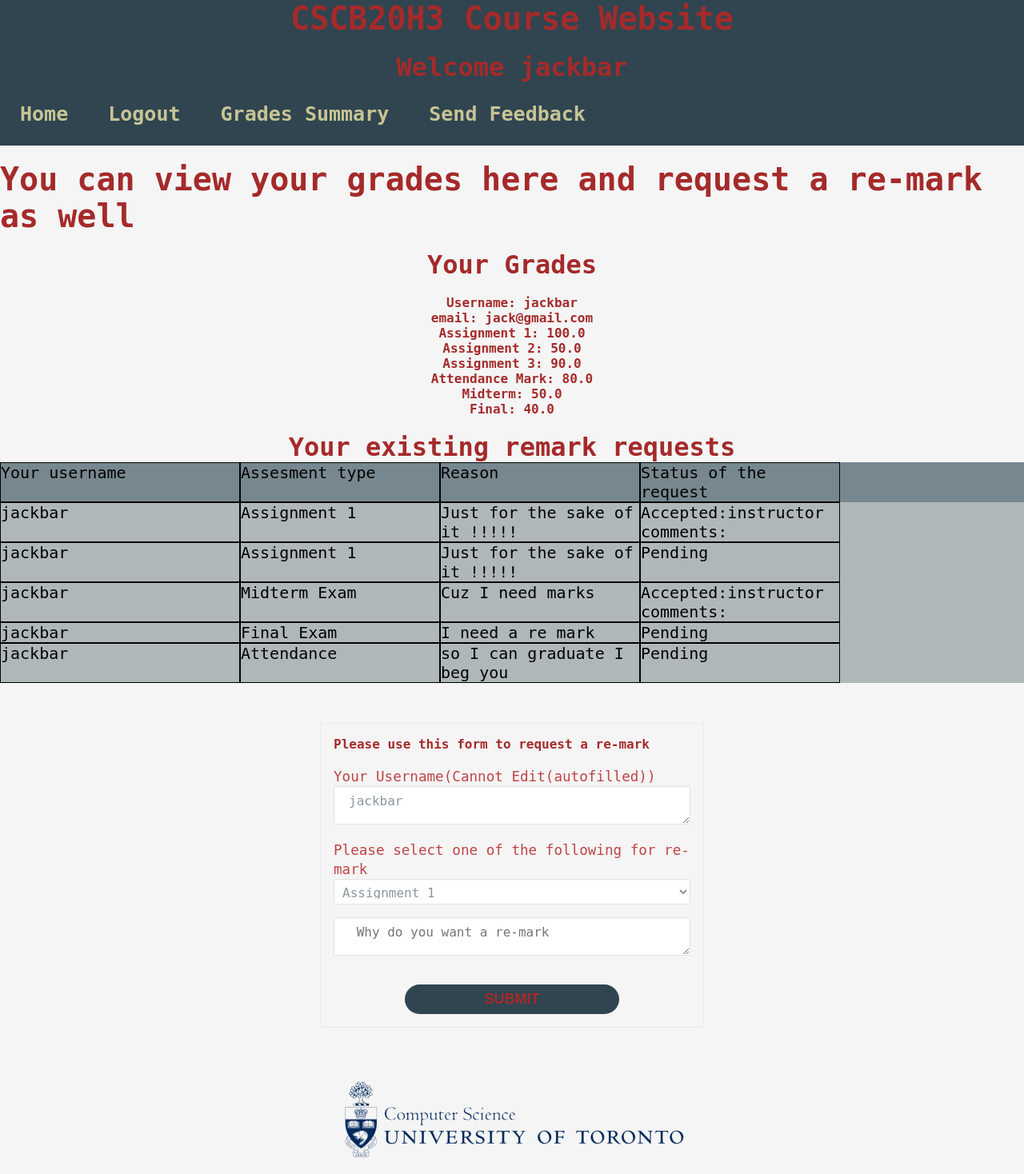
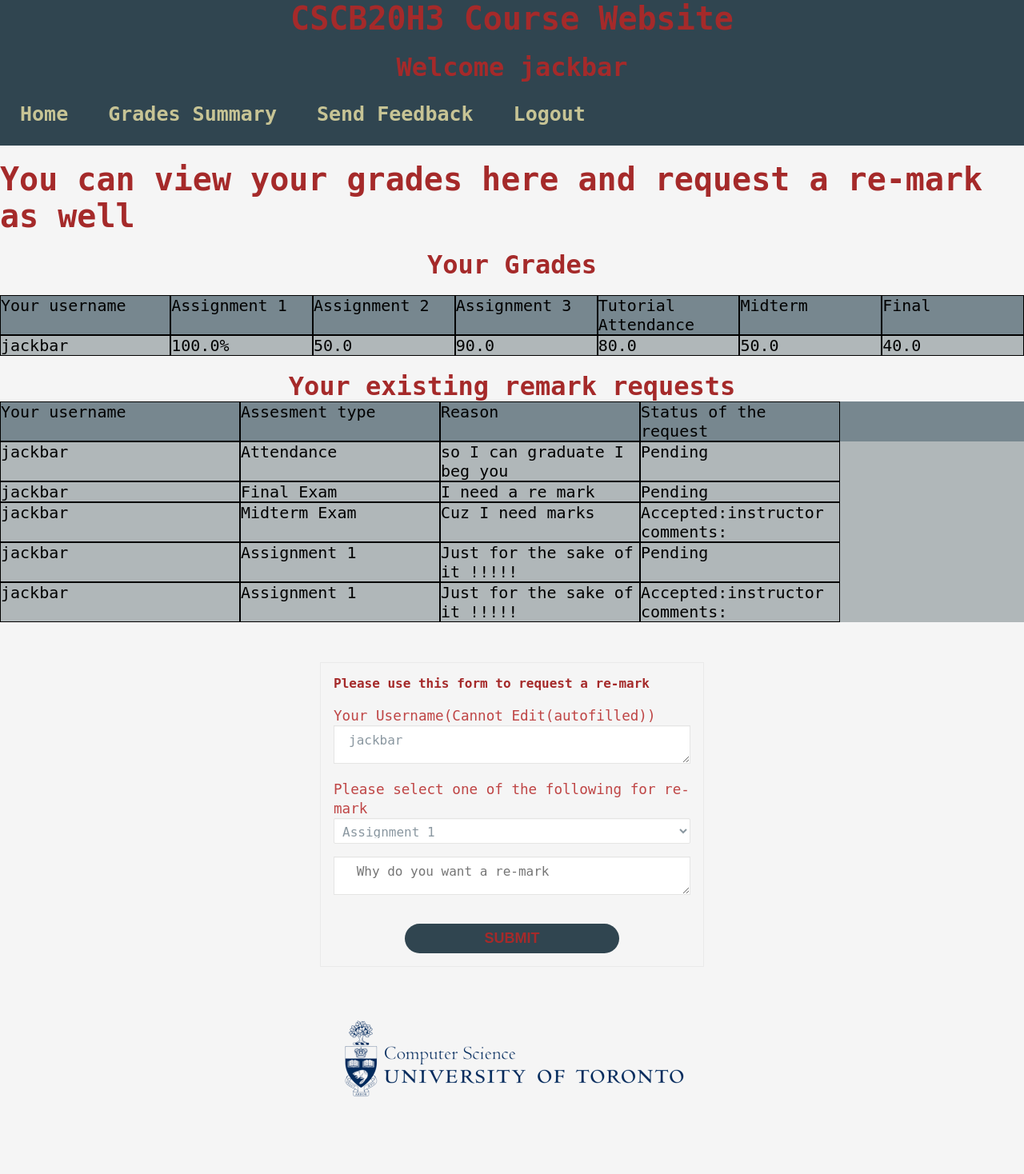
Before and after one commit to Jackbar21/CSCB20-Course-Website, a Flask app: page /View_Grades_Student in a window 1280 px wide. Shown: the whole page at 80% size. After the commit the page ends 1371 px from the top, so only its background shows below. Run offline with Flask 2, Linux system fonts and the light colour scheme; a user stored in the database is signed in; data comes from the database, SQL or seed files in the repository; both versions use the stored data as it was after the commit.

Commit message:
Updated Grades Summary page for Students

```diff
--- a/app.py
+++ b/app.py
@@ -173,12 +173,14 @@ def View_Anon_Feedback():
 
 """ adding app route for View Grades as a student"""
 
-@app.route('/View_Grades_Student',methods = ['GET', 'POST'])
+@app.route('/View_Grades_Student', methods = ['GET', 'POST'])
 def View_Grades_Student():
     pagename = 'View_Grades_Student'
     #new stuff
     query_Student_result = Student.query.order_by(Student.username)
     remark_query_result = Remark.query.all()
+    remark_query_result.reverse() # This ensures the remarks are ordered from latest to earliest by request-time/date
+
     #new Stuff
     if request.method == 'GET':
         return render_template('View_Grades_Student.html', pagename = pagename,query_Student_result= query_Student_result,remark_query_result=remark_query_result)
@@ -233,7 +235,7 @@ def Update_Grades_Instructor(id):
             flash('There was a problem updating the grade',"error")
             return redirect('/View_Grades_Instructor')
     else:
-        return render_template('Update_Grades_Instructor.html', pagename = pagename,Student_to_update=Student_to_update)
+        return render_template('Update_Grades_Instructor.html', pagename = pagename, Student_to_update=Student_to_update)
     #new Stuff
 
 """Route for View_Remark_Reqs"""
@@ -243,10 +245,11 @@ def View_Remark_Reqs():
     #new stuff
 
     remark_query_result = Remark.query.all()
+    # remark_query_result.reverse() <-- NOT REVERSING ORDER SINCE WE WANT INSTRUCTORS TO RESOLVE OLDER REQUESTS FIRST!
 
     return render_template('View_Remark_Reqs.html', pagename = pagename,remark_query_result=remark_query_result)
 
-@app.route('/Update_Remark/<int:id>',methods = ['GET', 'POST'])
+@app.route('/Update_Remark/<int:id>', methods = ['GET', 'POST'])
 def Update_Remark(id):
     pagename = 'Update_Remark'
     Remark_to_update = Remark.query.get_or_404(id)
--- a/templates/View_Grades_Student.html
+++ b/templates/View_Grades_Student.html
@@ -14,8 +14,34 @@
 
 <center><h2> Your Grades</h2> </center>
 <br>
-{%for student in query_Student_result%}
+<div class="table">
+  <div class="row rowdark">
+    <div class="cell w">Your username</div>
+    <div class="cell">Assignment 1</div>
+    <div class="cell">Assignment 2</div>
+    <div class="cell">Assignment 3</div>
+    <div class="cell">Tutorial Attendance</div>
+    <div class="cell">Midterm</div>
+    <div class="cell">Final</div>
+
+
+</div>
+
+{% for student in query_Student_result %}
     {%if student.username == session.user%}
+      <div class="row rowlight">
+      <div class="cell w"> {{student.username}} </div>
+      <div class="cell"> {{student.assignment1}}%</div>
+      <div class="cell"> {{student.assignment2}} </div>
+      <div class="cell"> {{student.assignment3}} </div>
+      <div class="cell"> {{student.tut_attendance}} </div>
+      <div class="cell"> {{student.midterm}} </div>
+      <div class="cell"> {{student.final}} </div>
+
+
+      </div>
+
+      <!--
       <center>  <h3>Username: {{student.username}}</h3> </center>
       <center>  <h3>email: {{student.email}}</h3> </center>
       <center>  <h3>Assignment 1: {{student.assignment1}}</h3> </center>
@@ -24,6 +50,7 @@
       <center>  <h3>Attendance Mark: {{student.tut_attendance}}</h3> </center>
       <center>  <h3> Midterm: {{student.midterm}}</h3> </center>
       <center>  <h3> Final: {{student.final}}</h3> </center>
+      -->
 
 
         {%endif%}
@@ -40,7 +67,7 @@
 
 
   </div>
-{%for re in remark_query_result%}
+{%for re in remark_query_result %}
   {%if re.student_username == session.user%}
   <div class="row rowlight">
     <div class="cell w"> {{re.student_username}}  </div>
@@ -62,16 +89,16 @@
       <h3 id="h3_feedback">Please use this form to request a re-mark</h3>
     <br>
     <label for="Uname">Your Username(Cannot Edit(autofilled))</label>
-    <textarea id="Uname" Name ="Uname" readonly>{{session.user}}</textarea>
+    <textarea id="Uname" Name ="Uname" readonly>{{ session.user }}</textarea>
     <label for="Course_Work">Please select one of the following for re-mark</label>
     <select id="Course_Work"  name="Course_Work" required>
 
         <option value = "Assignment 1"> Assignment 1 </option>
         <option value = "Assignment 2 "> Assignment 2 </option>
         <option value = "Assignment 3"> Assignment 3 </option>
+        <option value = "Attendance"> Tutorial Attendance </option>
         <option value = "Midterm Exam"> Midterm Exam </option>
         <option value = "Final Exam"> Final Exam </option>
-        <option value = "Attendance"> Attendance </option>
 
      </select>
 
--- a/templates/View_Remark_Reqs.html
+++ b/templates/View_Remark_Reqs.html
@@ -8,7 +8,7 @@
     {% endif %}
 {% endwith %}
 
-<center><h1>Welcome {{session.user}},you can view all the remark requests here</h1>></center>
+<center><h1>Welcome {{ session.user }}, you can view all the remark requests here</h1>></center>
 
 <div class="table">
     <div class="row rowdark">
@@ -32,7 +32,7 @@
 
 
 
-      </div>
+    </div>
 
 
   {%endfor%}
--- a/templates/home.html
+++ b/templates/home.html
@@ -10,8 +10,10 @@
       {% endfor %}
     {% else %}
       {% if session.user_type == "student" %}
-        <h3> Welcome {{ session.user }} to the CSCB20 Student Course Page!</h3>
-        <p> You may now check your Grades here, or submit anonymous feedback here! </p>
+        <center>
+          <h3> Welcome {{ session.user }} to the CSCB20 Student Course Page!</h3>
+          <p> You may now check your <a href="{{ url_for('View_Grades_Student') }}">Grades</a> or even <a href="{{ url_for('Send_Anon_Feedback') }}">Send Feedback</a> anonymously! </p>
+        </center>
       {% else %}
         <h3> Welcome {{ session.user }} to the CSCB20 Instructor Course Page! </h3>
       {% endif%}
--- a/templates/template.html
+++ b/templates/template.html
@@ -16,7 +16,6 @@
         {% if session.user %}
           <a href="{{ url_for('home') }}">Home</a>
 
-          <a href="{{ url_for('logout') }}">Logout</a>
           {% if session.user_type == "instructor" %}
             <a href="{{ url_for('View_Remark_Reqs') }}">Re-mark Requests</a>
             <a href="{{ url_for('View_Grades_Instructor') }}">Check/Update Grades</a>
@@ -27,6 +26,8 @@
           <a href="{{ url_for('View_Grades_Student') }}">Grades Summary</a>
             <a href="{{ url_for('Send_Anon_Feedback') }}">Send Feedback</a>
           {% endif %}
+          <a href="{{ url_for('logout') }}">Logout</a>
+
         {% else %}
           <a href="{{ url_for('home') }}">Home</a>
           <a href="{{ url_for('login') }}">Login</a>
```
Also changed, not shown: assignment3.db. Lines whose indentation alone changed are shown as unchanged.
